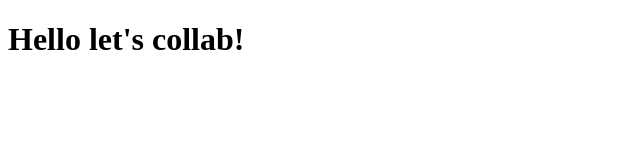
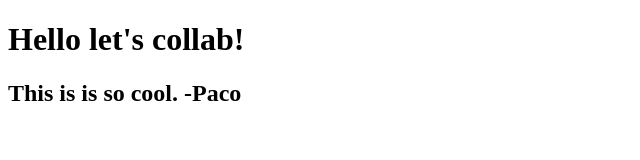
Before and after one commit to tparks18/kekambas-102_hello_world_collab, a plain HTML site: page index.html in a window 1280 px wide. Shown: the whole page, without its empty margins (0-640 px from the left). Drawn offline with Linux system fonts and the light colour scheme.

Commit message:
from Paco

```diff
--- a/index.html
+++ b/index.html
@@ -8,5 +8,6 @@
 </head>
 <body>
     <h1>Hello let's collab!</h1>
+    <h2>This is is so cool. -Paco</h2>
 </body>
 </html>
```
